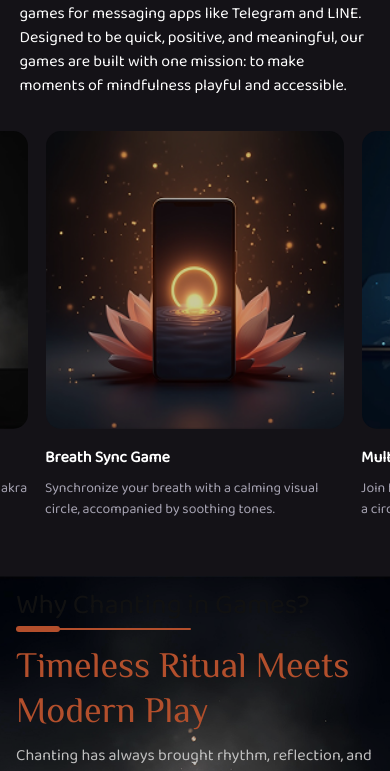
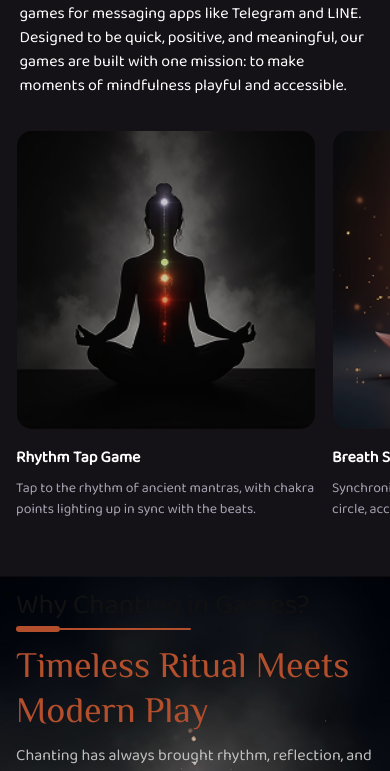
Before and after one commit to jaisriram0982/chantolgy-showcase, a Next.js app in the folder web/: page / in a window 390 px wide. Shown: the part 1146-1917 px from the top of the page. Built offline with nearby package versions, Linux system fonts and the light colour scheme.

Commit message:
fix: align carousel items to start on mobile and center on desktop

```diff
--- a/web/src/components/Carousel/Carousel.tsx
+++ b/web/src/components/Carousel/Carousel.tsx
@@ -32,7 +32,7 @@ export const Carousel: React.FC<CarouselProps> = ({
         className || ""
       )}
     >
-      <div className="flex flex-row items-start justify-center lg:justify-center space-x-4 px-4 pb-4 mt-8">
+      <div className="flex flex-row items-start justify-start lg:justify-center space-x-4 px-4 pb-4 mt-8">
         {items.map((item, index) => {
           const imageSrc = item.image || (isMobile ? item.mobile : item.desktop);
 
```
